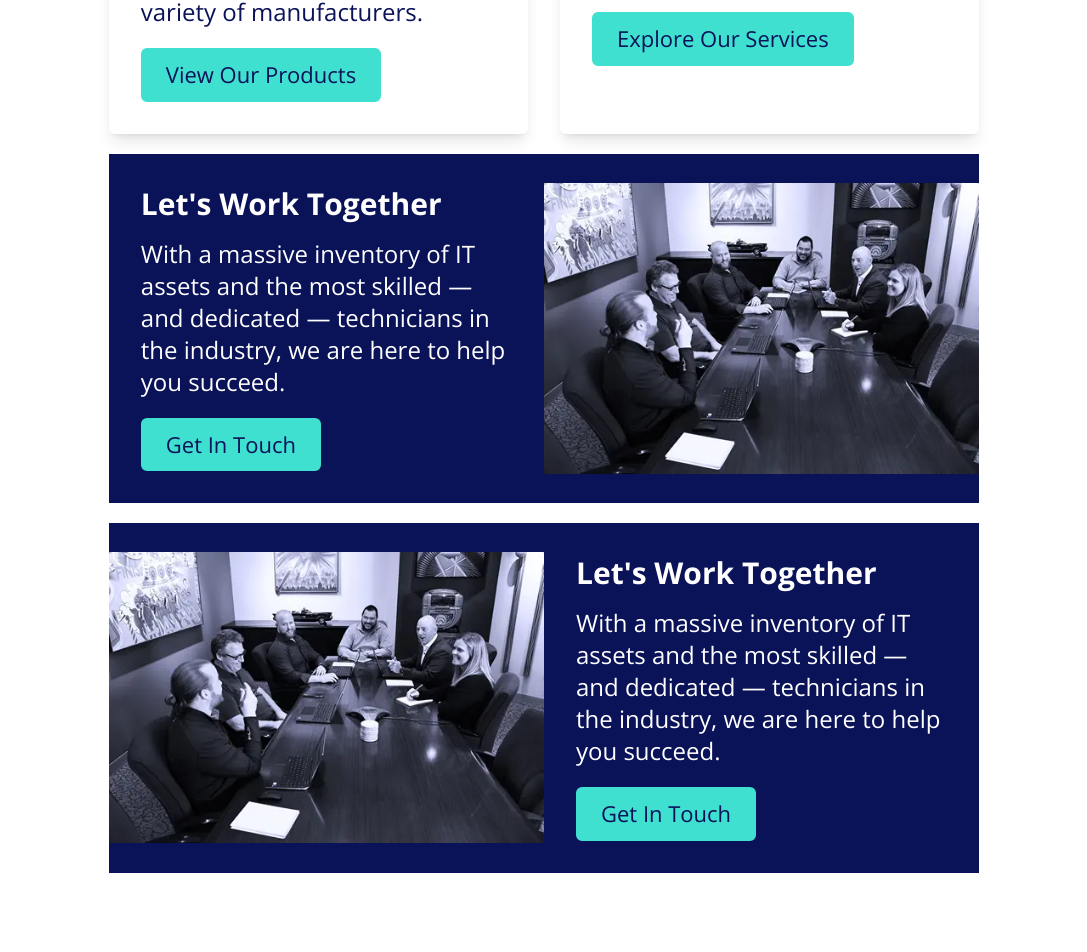
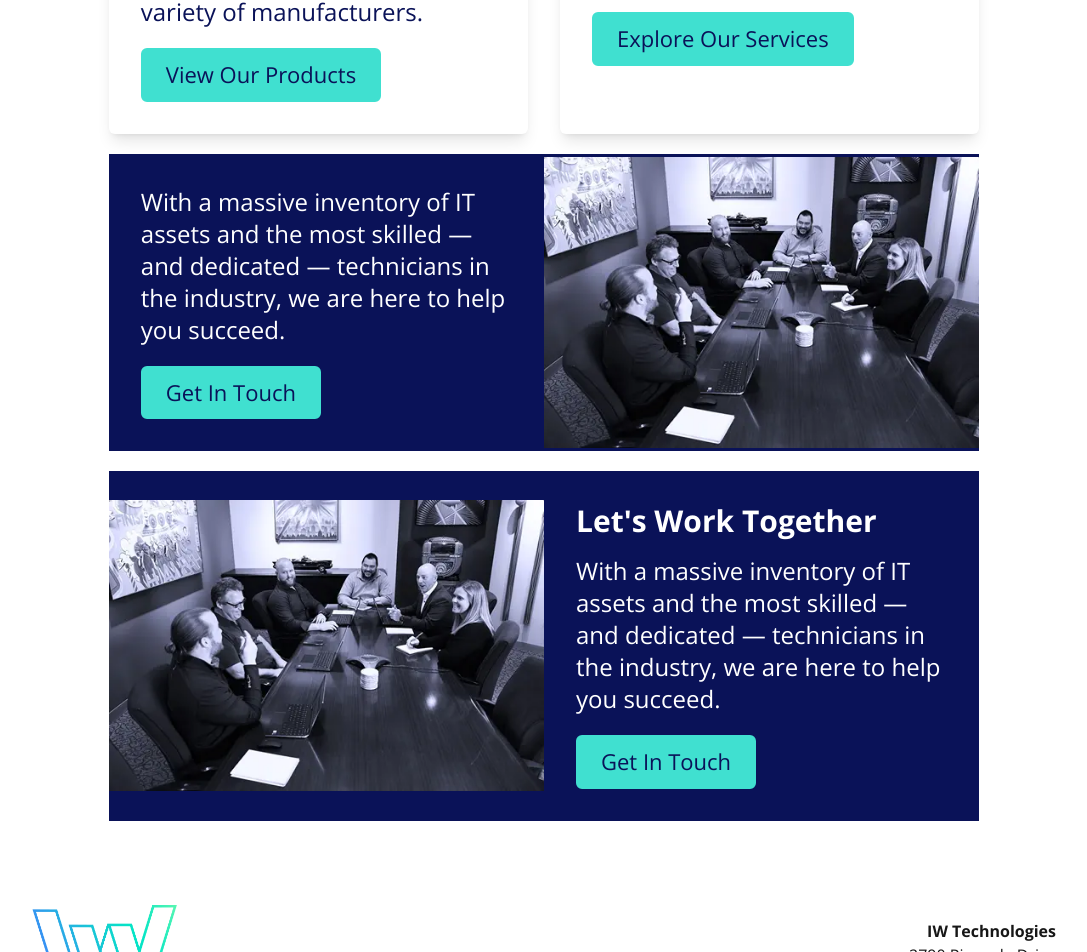
Before and after one commit to IWTechnologies/weareiw, a Next.js app in the folder nextjs-weareiw/: page / in a window 1280 px wide. Shown: the part 721-1673 px from the top of the page, without its empty margins (96-1183 px from the left). Built offline with nearby package versions, Linux system fonts and the light colour scheme.

Commit message:
Blurb and page: updated so title prop can be optional

```diff
--- a/nextjs-weareiw/src/app/page.tsx
+++ b/nextjs-weareiw/src/app/page.tsx
@@ -42,7 +42,7 @@ export default function IndexPage() {
           imageAlt="Blue tinted image of IW team in meeting"
           imageWidth={512}
           imageHeight={342}
-          title="Let's Work Together"
+          title=""
           text="With a massive inventory of IT assets and the most skilled — and
           dedicated — technicians in the industry, we are here to help you succeed."
           linkHref="#"
--- a/nextjs-weareiw/src/components/Blurb.tsx
+++ b/nextjs-weareiw/src/components/Blurb.tsx
@@ -6,7 +6,7 @@ type BlurbProps = {
     imageAlt: string;
     imageWidth: number;
     imageHeight: number;
-    title: string;
+    title?: string;
     text: string;
     linkHref: string;
     linkLabel: string;
@@ -26,7 +26,7 @@ export default function Card({ imageSrc, imageAlt, imageWidth, imageHeight, titl
             <div
             className="w-1/2 flex flex-col items-start p-8 text-white
             sm:max-lg:w-full">
-                <h2 className="pb-4 text-3xl font-bold">{title}</h2>
+                {title && (<h2 className="pb-4 text-3xl font-bold">{title}</h2>)}
                 <p className="pb-5 font-light text-2xl">{text}</p>
                 <Link href={linkHref}
                 className="transition duration-300 ease-in-out px-[1em] py-[.33em]
```
